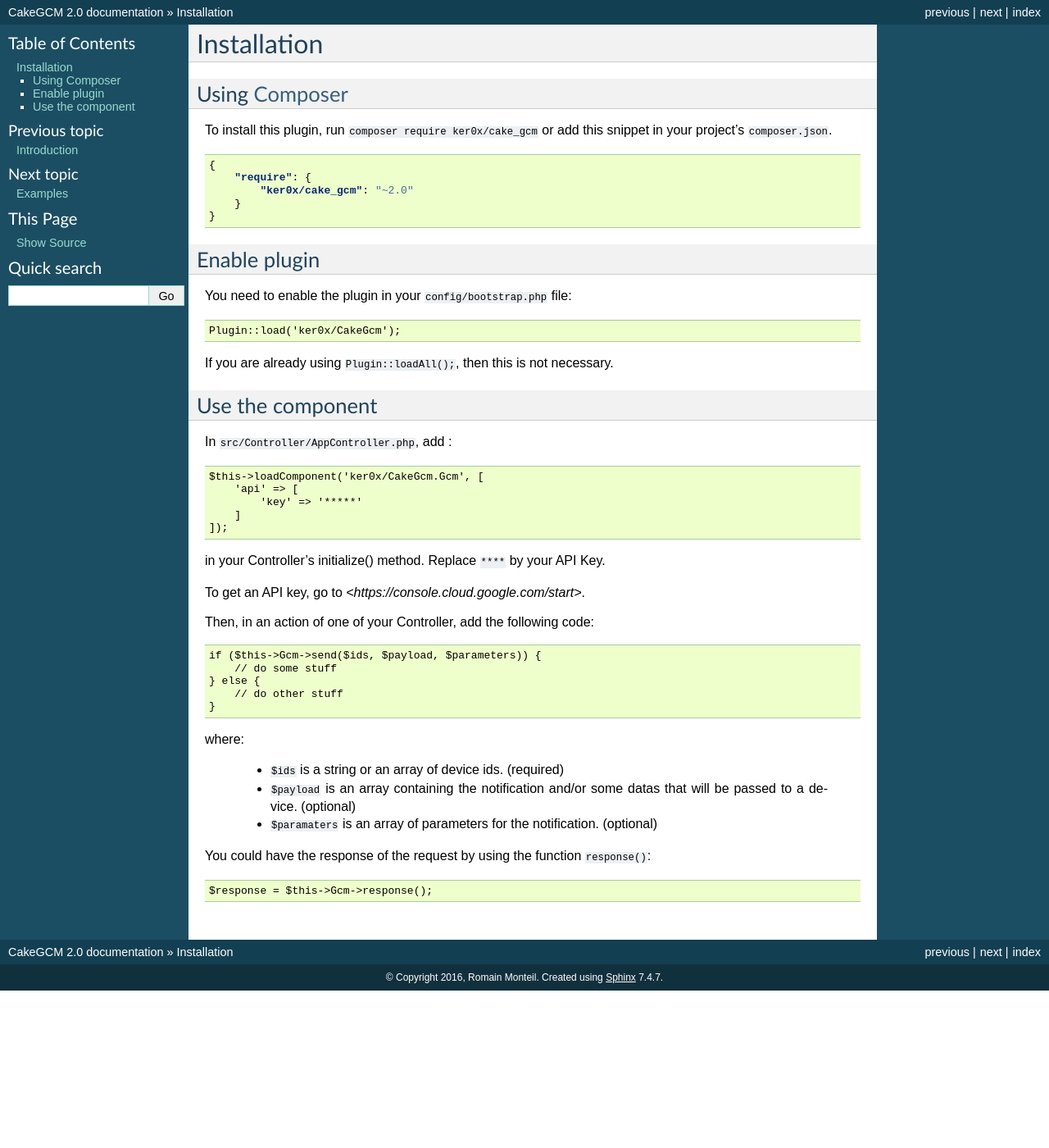
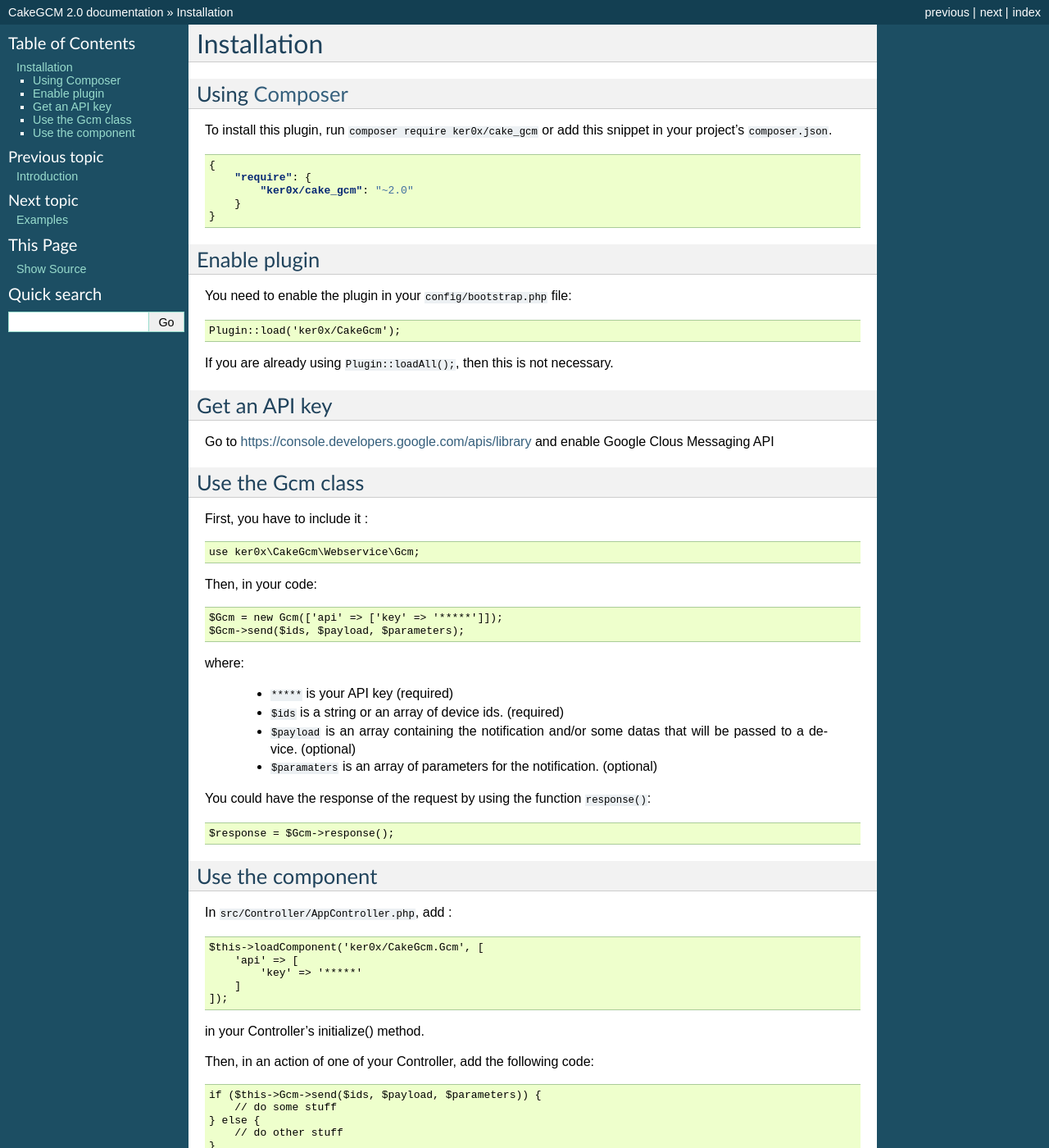
Before and after one commit to ker0x/CakeGCM, a Sphinx documentation site: the page built from docs/installation.rst, in a window 1280 px wide and 1400 px high. Shown: the whole window at 82% size. Built offline with Sphinx 7.4.7, drawn with Linux system fonts in a browser that asks for light colours.

Commit message:
update doc

```diff
--- a/docs/installation.rst
+++ b/docs/installation.rst
@@ -2,7 +2,7 @@ Installation
 ============
 
 Using `Composer <http://getcomposer.org/>`__
---------------------------------------------
+----
 
 To install this plugin, run ``composer require ker0x/cake_gcm`` or add this snippet in your project's ``composer.json``.
 
@@ -15,7 +15,7 @@ To install this plugin, run ``composer require ker0x/cake_gcm`` or add this snip
     }
 
 Enable plugin
--------------
+----
 
 You need to enable the plugin in your ``config/bootstrap.php`` file:
 
@@ -25,8 +25,42 @@ You need to enable the plugin in your ``config/bootstrap.php`` file:
 
 If you are already using ``Plugin::loadAll();``, then this is not necessary.
 
+Get an API key
+----
+
+Go to https://console.developers.google.com/apis/library and enable Google Clous Messaging API
+
+Use the Gcm class
+----
+
+First, you have to include it :
+
+.. code:: php
+
+    use ker0x\CakeGcm\Webservice\Gcm;
+
+Then, in your code:
+
+.. code:: php
+
+    $Gcm = new Gcm(['api' => ['key' => '*****']]);
+    $Gcm->send($ids, $payload, $parameters);
+
+where:
+
+    - ``*****`` is your API key (required)
+    - ``$ids`` is a string or an array of device ids. (required)
+    - ``$payload`` is an array containing the notification and/or some datas that will be passed to a device. (optional)
+    - ``$paramaters`` is an array of parameters for the notification. (optional)
+
+You could have the response of the request by using the function ``response()``:
+
+.. code:: php
+
+    $response = $Gcm->response();
+
 Use the component
------------------
+----
 
 In ``src/Controller/AppController.php``, add :
 
@@ -38,9 +72,7 @@ In ``src/Controller/AppController.php``, add :
         ]
     ]);
 
-in your Controller's initialize() method. Replace ``****`` by your API Key.
-
-To get an API key, go to `<https://console.cloud.google.com/start>`.
+in your Controller's initialize() method.
 
 Then, in an action of one of your Controller, add the following code:
 
@@ -52,14 +84,4 @@ Then, in an action of one of your Controller, add the following code:
         // do other stuff
     }
 
-where:
-
- - ``$ids`` is a string or an array of device ids. (required)
- - ``$payload`` is an array containing the notification and/or some datas that will be passed to a device. (optional)
- - ``$paramaters`` is an array of parameters for the notification. (optional)
-
-You could have the response of the request by using the function ``response()``:
-
-.. code:: php
-
     $response = $this->Gcm->response();
```
